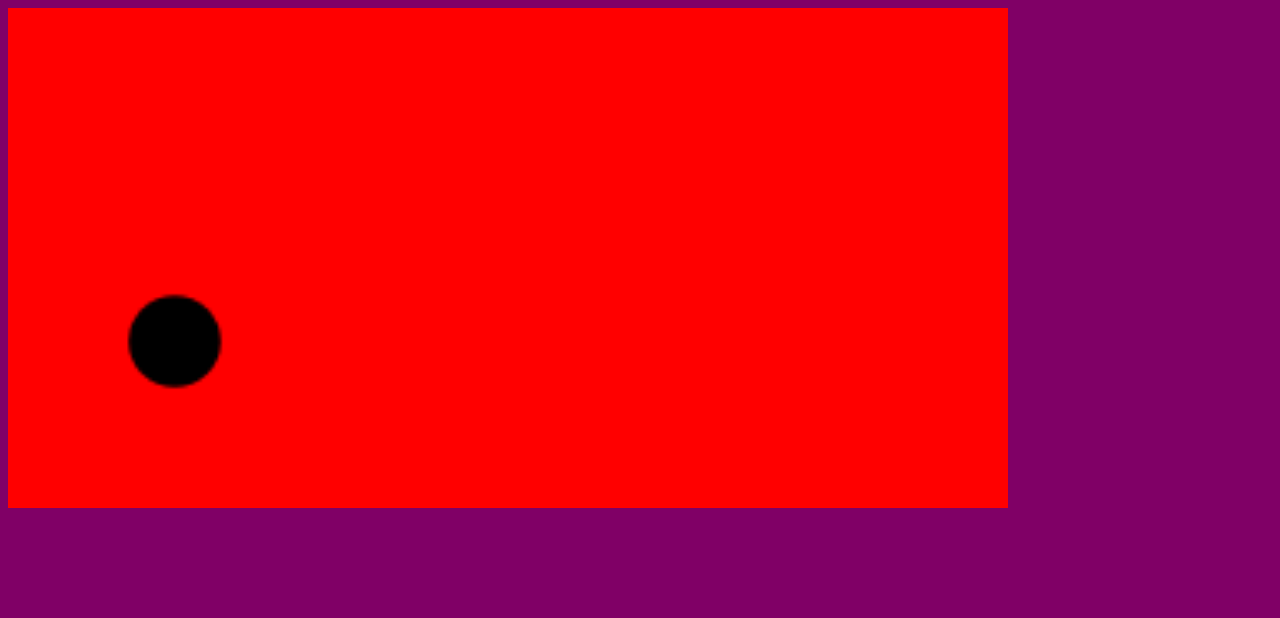
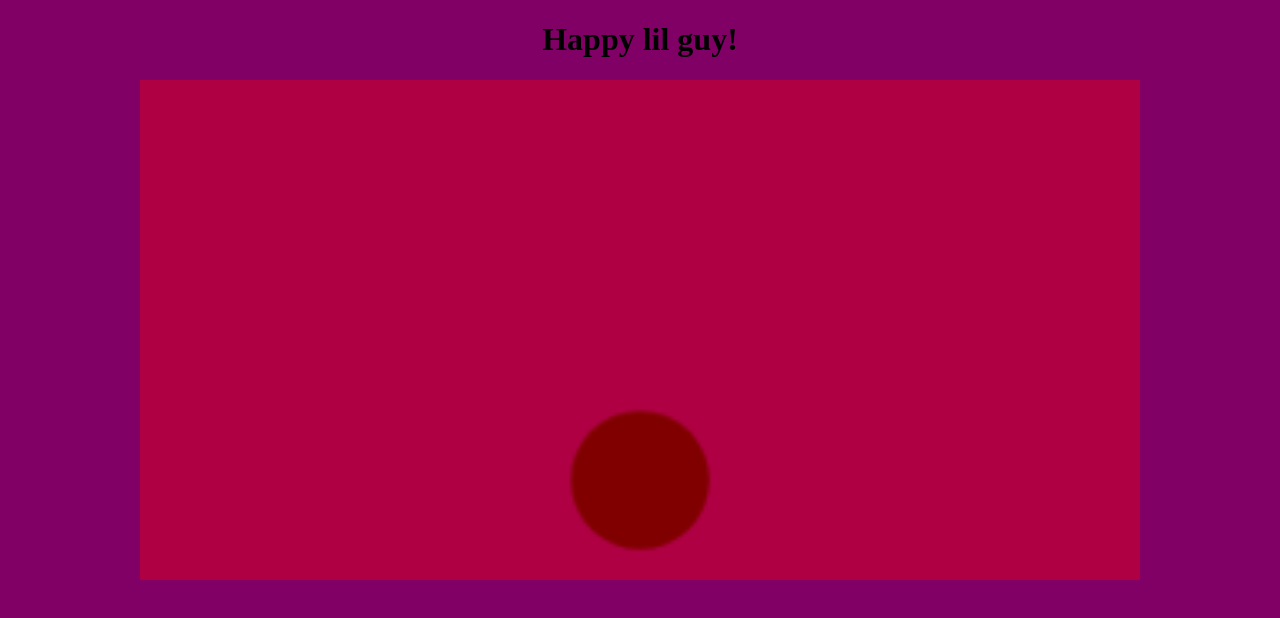
Before and after one commit to AlrightErin27/deliverable_p4, a React (Create React App) app: page / in a window 1280 px wide. Shown: the top 618 px of the page. Built offline with nearby package versions, Linux system fonts and the light colour scheme.

Commit message:
added more notes

```diff
--- a/src/App.css
+++ b/src/App.css
@@ -3,6 +3,9 @@
   background-color: rgb(214, 122, 122);
 }
 .canvas-one {
-  background-color: red;
+  background-color: rgba(255, 0, 0, 0.357);
   height: 500px;
 }
+.app-main-container {
+  text-align: center;
+}
--- a/src/App.js
+++ b/src/App.js
@@ -41,21 +41,31 @@ function App() {
     const { width, height } = context.canvas;
     context.clearRect(0, 0, width, height);
   };
-
+  //////////////////////////////////////////////
   //insert drawn fxn into canvas component
   const draw = (ctx, frameCount) => {
     ctx.clearRect(0, 0, ctx.canvas.width, ctx.canvas.height);
-    ctx.fillStyle = "#000000";
+    //controls ball's color
+    ctx.fillStyle = "#800000";
     ctx.beginPath();
-    ctx.arc(50, 100, 20 * Math.sin(frameCount * 0.05) ** 2, 0, 2 * Math.PI);
+    //first two arguments control where the circle is on the canvas
+    //third argument controls balls largest size
+    //what frame count is multiplied by controls what frequency the ball enlarges
+    ctx.arc(150, 120, 30 * Math.sin(frameCount * 0.05) ** 2, 0, 2 * Math.PI);
     ctx.fill();
   };
+  //////////////////////////////////////////////
   const postdraw = (index, ctx) => {
     index++;
     ctx.restore();
   };
 
-  return <Canvas draw={draw} className="canvas-one" />;
+  return (
+    <div className="app-main-container">
+      <h1>Happy lil guy!</h1>
+      <Canvas draw={draw} className="canvas-one" />
+    </div>
+  );
 }
 
 export default App;
```
Also changed, not shown: src/components/useCanvas.jsx (+15 -0 lines).
